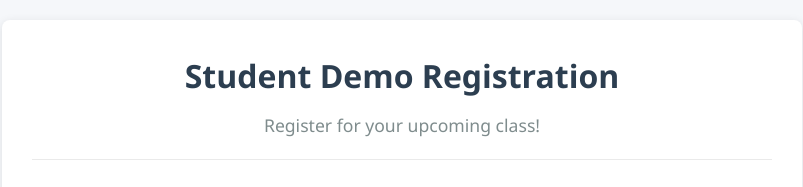
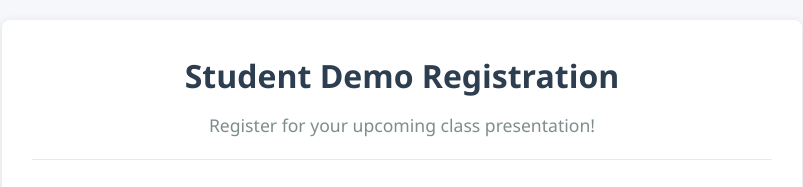
Before and after one commit to mdishroon/StudentDemoReg, a website built with Vite: page index.html in a window 1280 px wide. Shown: the top 187 px of the page, without its empty margins (238-1041 px from the left). Built offline with nearby package versions, Linux system fonts and the light colour scheme.

Commit message:
eight millionth commit

```diff
--- a/index.html
+++ b/index.html
@@ -10,7 +10,7 @@
     <div class="container">
         <header>
             <h1>Student Demo Registration</h1>
-            <p>Register for your upcoming class!</p>
+            <p>Register for your upcoming class presentation!</p>
         </header>
 
 		<div class="regList">
```
Also changed, not shown: 1 other file.
